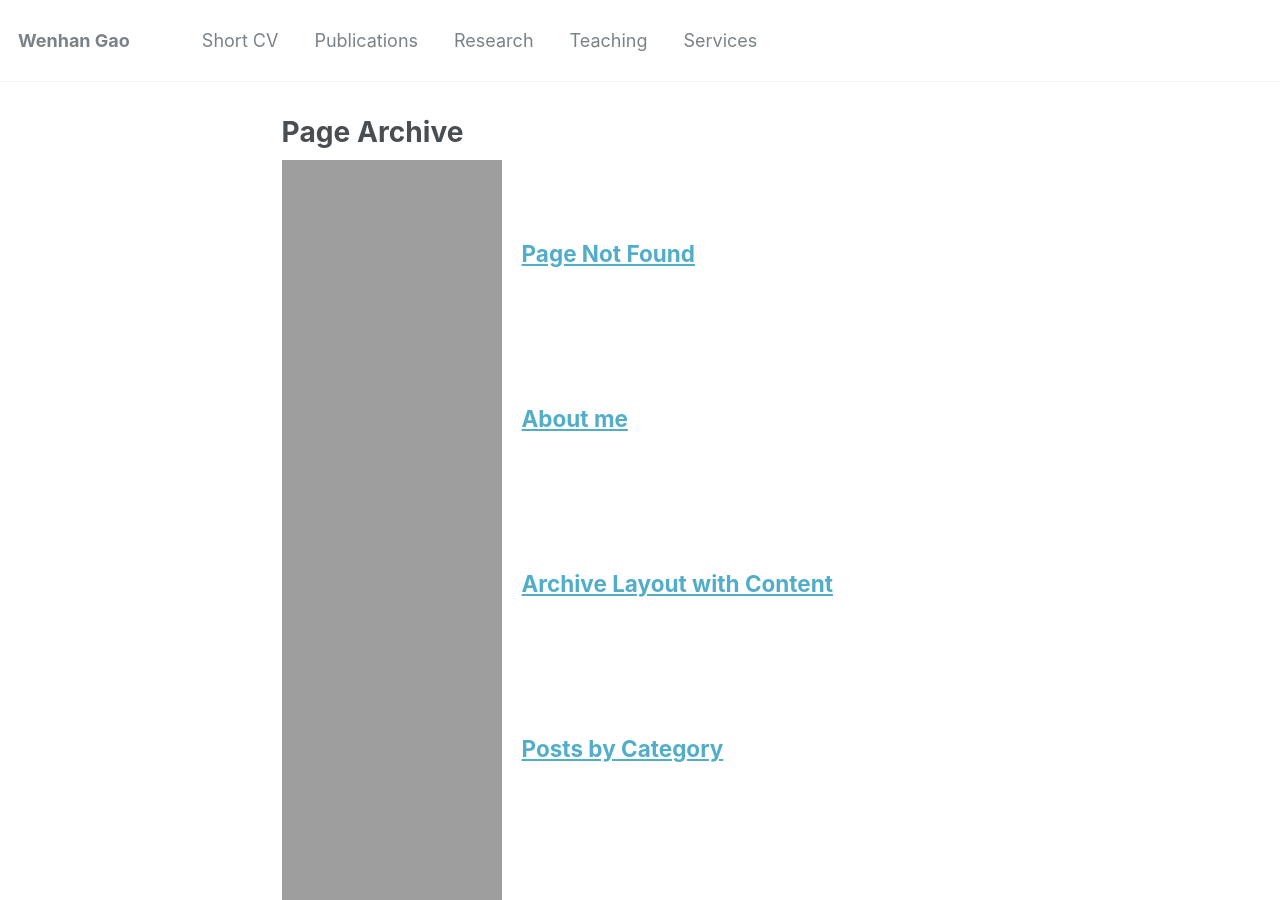
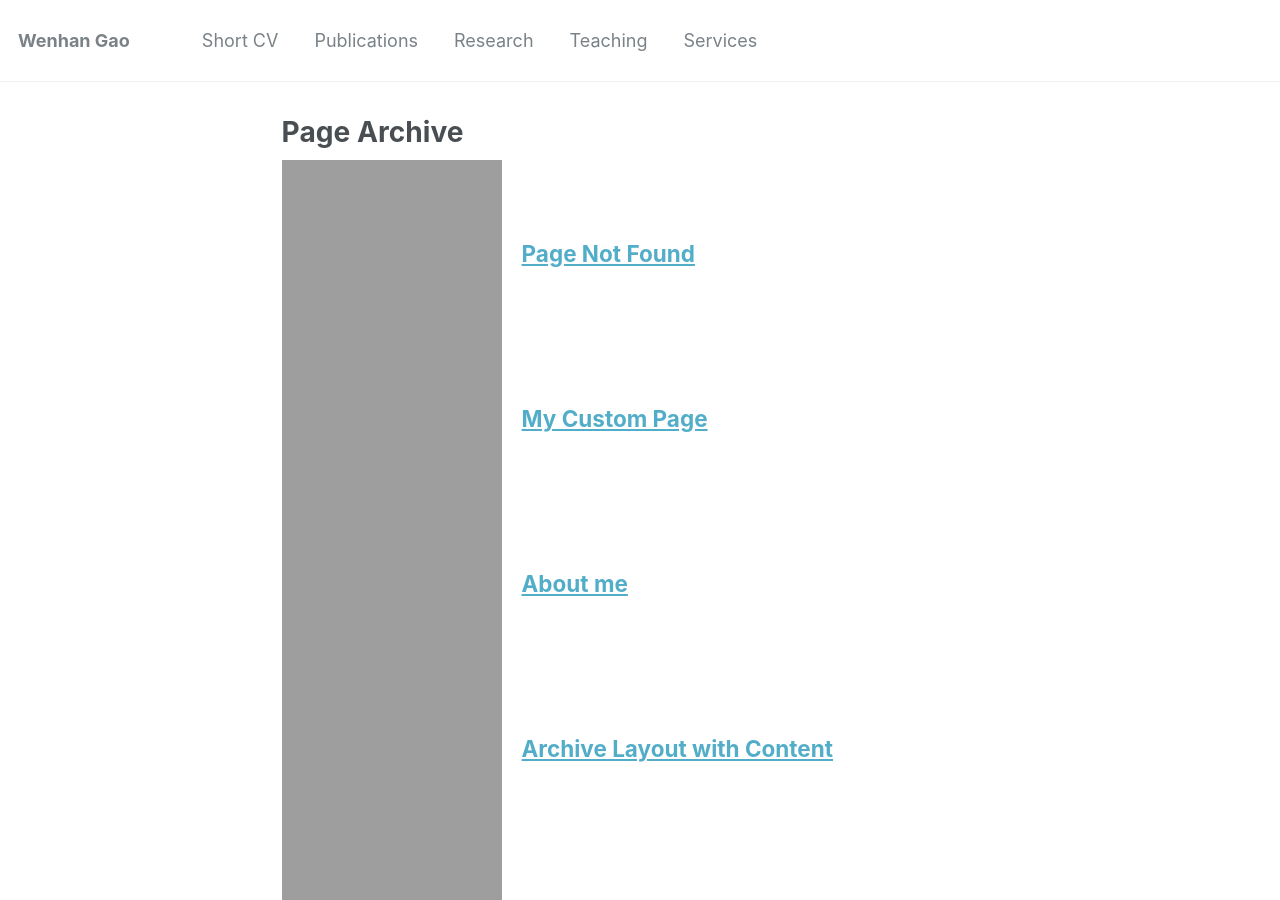
Before and after one commit to wenhangao21/wenhangao21.github.io, a Jekyll site: the page built from _pages/page-archive.html, in a window 1280 px wide and 900 px high. Built offline with Jekyll 4.4.1, drawn with Linux system fonts in a browser that asks for light colours; some of the changed text lies outside the part shown.

Commit message:
Initial commit

```diff
--- a/blogs/aaa.md
+++ b/blogs/aaa.md
@@ -1,4 +1,9 @@
-# Welcome to My Website
+---
+layout: default
+title: My Custom Page
+---
+
+ Welcome to My Website
 
 ## About Me
 Hi, I'm Wenhan Gao, a Ph.D. student in Applied Mathematics at Stony Brook University. I work on Neural Operators, AI for Science, and other exciting research areas.
```
